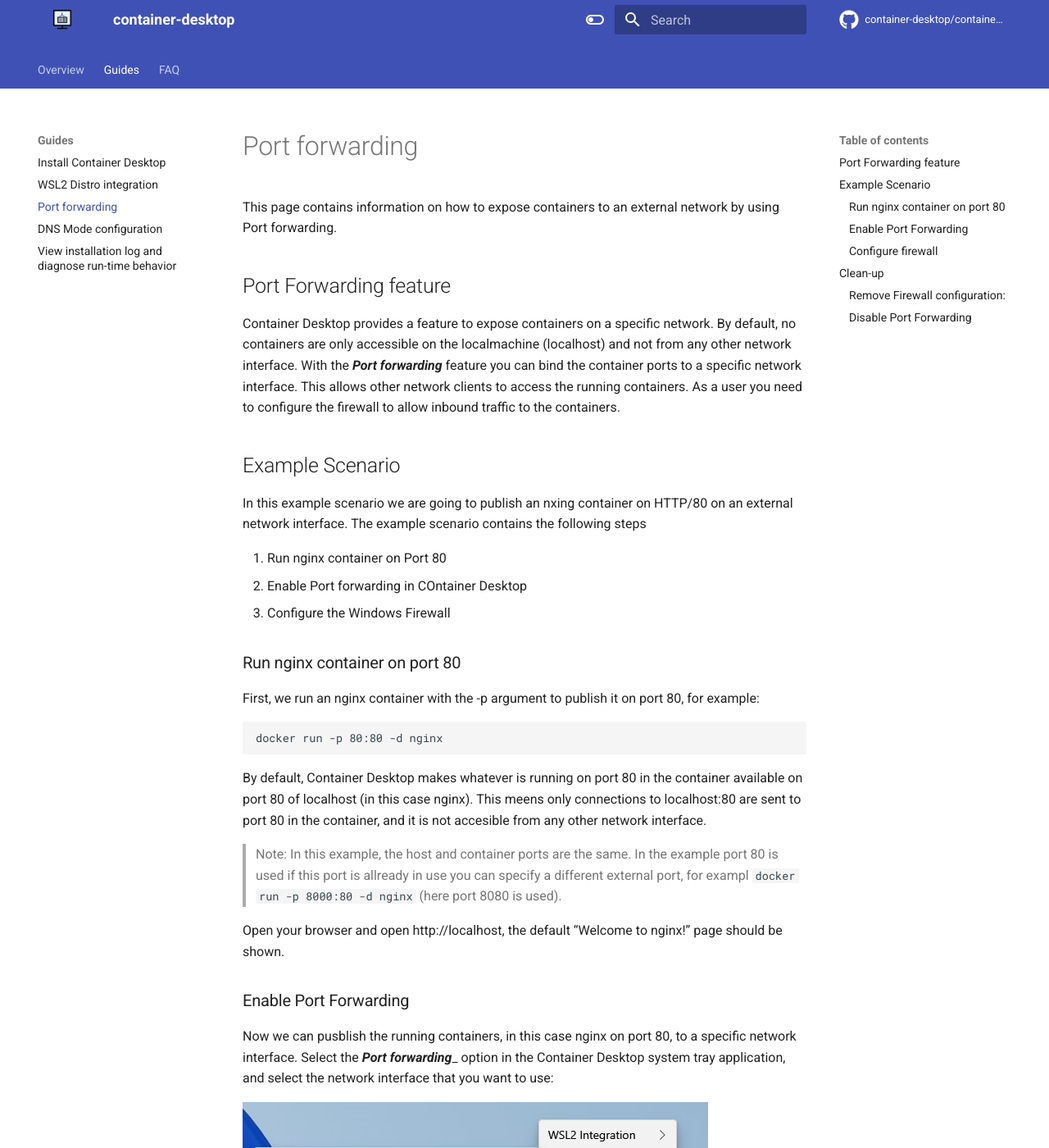
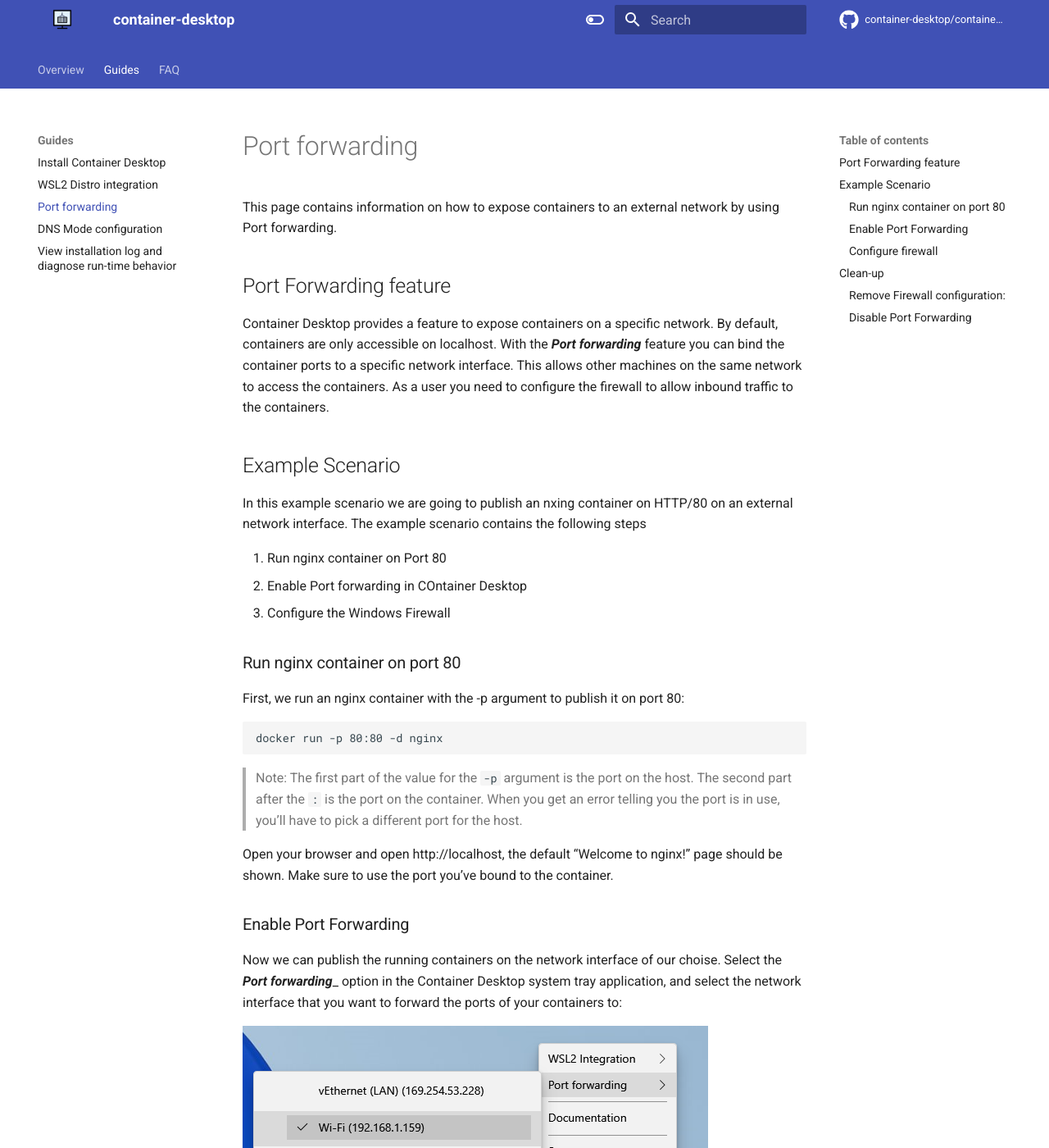
Before and after one commit to container-desktop/container-desktop, an MkDocs documentation site: the page built from docs/guides/port-forwarding.md, in a window 1280 px wide and 1400 px high. Shown: the whole window at 82% size. Built offline with MkDocs 1.6.1 and Material for MkDocs 9.7.7, drawn with Linux system fonts in a browser that asks for light colours; comment, search, counter and statistics services are not loaded; the version menu is left out; some of the changed text lies outside the part shown.

Commit message:
Improve spelling and grammar (#39)
* Improved sentence structure and clarity.
* Fixed some spelling errors.

````diff
--- a/docs/guides/port-forwarding.md
+++ b/docs/guides/port-forwarding.md
@@ -4,9 +4,10 @@ This page contains information on how to expose containers to an external networ
 
 ## Port Forwarding feature
 
-Container Desktop provides a feature to expose containers on a specific network. By default, no containers are only accessible on the localmachine (localhost) and not from any other network interface. With the _***Port forwarding***_ feature you can bind the container ports to a specific network interface. This allows other network clients to access the running containers. As a user you need to configure the firewall to allow inbound traffic to the containers.
+Container Desktop provides a feature to expose containers on a specific network. By default, containers are only accessible on localhost. With the _***Port forwarding***_ feature you can bind the container ports to a specific network interface. This allows other machines on the same network to access the containers. As a user you need to configure the firewall to allow inbound traffic to the containers.
 
 ## Example Scenario
+
 In this example scenario we are going to publish an nxing container on HTTP/80 on an external network interface. The example scenario contains the following steps
 
 1. Run nginx container on Port 80
@@ -15,25 +16,24 @@ In this example scenario we are going to publish an nxing container on HTTP/80 o
 
 ### Run nginx container on port 80
 
-First, we run an nginx container with the -p argument to publish it on port 80, for example:
+First, we run an nginx container with the -p argument to publish it on port 80:
 
 ```
 docker run -p 80:80 -d nginx
 ```
 
-By default, Container Desktop makes whatever is running on port 80 in the container available on port 80 of localhost (in this case nginx). This meens only connections to localhost:80 are sent to port 80 in the container, and it is not accesible from any other network interface.
+> Note: The first part of the value for the `-p` argument is the port on the host. The second part after the `:` is the port on the container. When you get an error telling you the port is in use, you'll have to pick a different port for the host.
 
->Note: In this example, the host and container ports are the same. In the example port 80 is used if this port is allready in use you can specify a different external port, for exampl ```docker run -p 8000:80 -d nginx``` (here port 8080 is used).
-
-Open your browser and open http://localhost, the default "Welcome to nginx!" page should be shown.
+Open your browser and open http://localhost, the default "Welcome to nginx!" page should be shown. Make sure to use the port you've bound to the container.
 
 ### Enable Port Forwarding
-Now we can pusblish the running containers, in this case nginx on port 80, to a specific network interface. Select the ***Port forwarding***_ option in the Container Desktop system tray application, and select the network interface that you want to use:
+Now we can publish the running containers on the network interface of our choise. Select the ***Port forwarding***_ option in the Container Desktop system tray application, and select the network interface that you want to forward the ports of your containers to:
 
 ![PortForwarding](../static/img/container-desktop-port-forwarding.png)
 
+Container Desktop binds the adapter to listen to the container ports that are published.
 
-Container Desktop binds the adapter to listen to the container ports that are published.
+> Note: all published ports are exposed on the chosen network interface. Make sure you're aware of what containers you're exposing to your external network interface.
 
 ### Configure firewall
 
````
Also changed, not shown: other parts of docs/guides/port-forwarding.md (+2 -2 lines).
